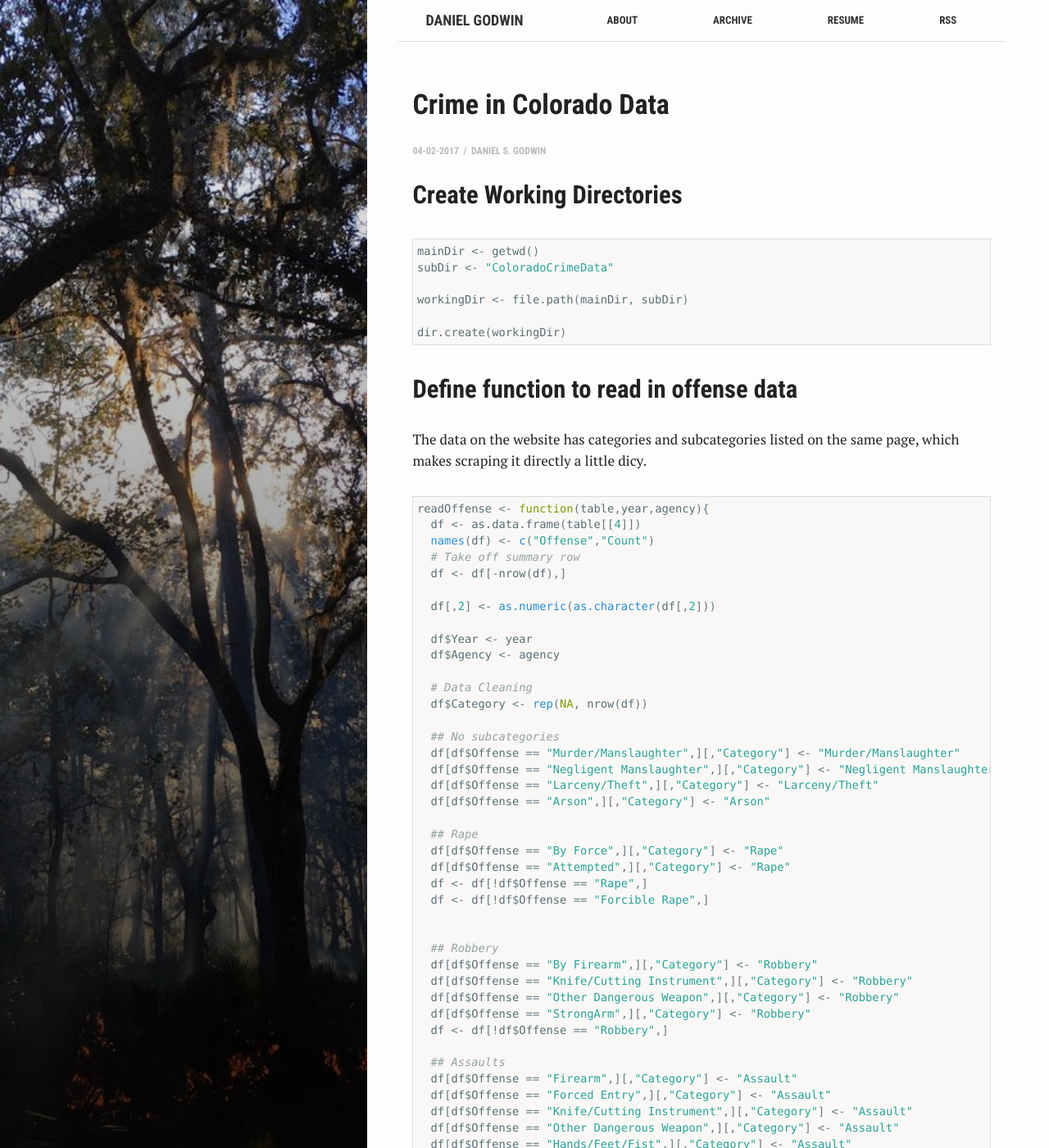
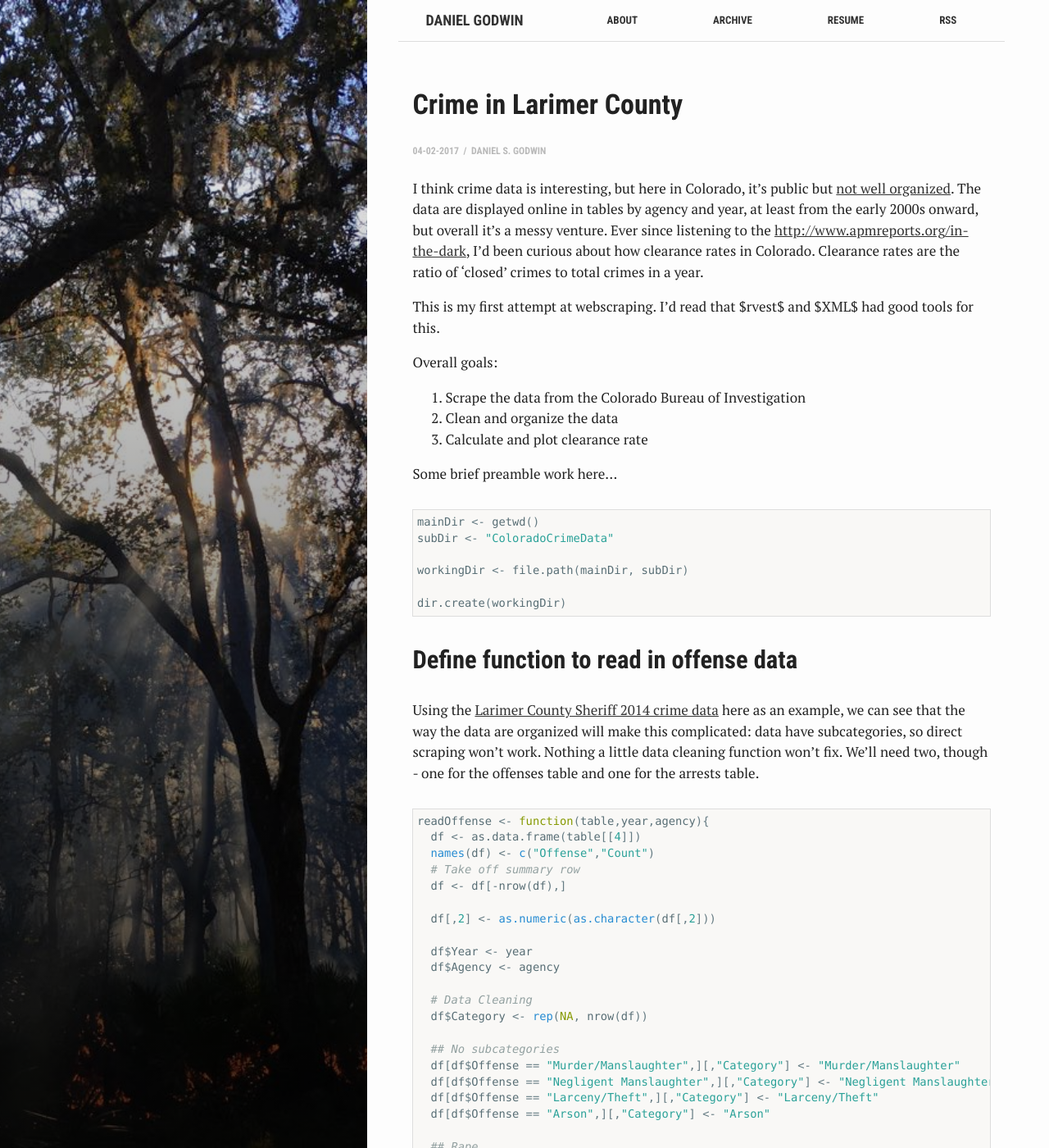
Before and after one commit to danielg7/danielg7.github.io, a Jekyll site: the page built from _posts/2017-04-04-PlayingWithCrimeData.md, in a window 1280 px wide and 1400 px high. Shown: the whole window at 82% size. Built offline with Jekyll 4.4.1, drawn with Linux system fonts in a browser that asks for light colours; some of the changed text lies outside the part shown.

Commit message:
Redone plots

````diff
--- a/_posts/2017-04-04-PlayingWithCrimeData.md
+++ b/_posts/2017-04-04-PlayingWithCrimeData.md
@@ -1,5 +1,5 @@
 ---
-title: "Crime in Colorado Data"
+title: "Crime in Larimer County"
 author: "Daniel S. Godwin"
 date: 2017-02-04 19:38:00 +0700
 output: github_document
@@ -8,9 +8,18 @@
 
 ---
 
+I think crime data is interesting, but here in Colorado, it's public but [not well organized](http://crimeinco.cbi.state.co.us/). The data are displayed online in tables by agency and year, at least from the early 2000s onward, but overall it's a messy venture. Ever since listening to the [http://www.apmreports.org/in-the-dark]('In The Dark' podcast), I'd been curious about how clearance rates in Colorado. Clearance rates are the ratio of 'closed' crimes to total crimes in a year.
+
+This is my first attempt at webscraping. I'd read that $rvest$ and $XML$ had good tools for this.
+
+Overall goals:
+1. Scrape the data from the Colorado Bureau of Investigation
+2. Clean and organize the data
+3. Calculate and plot clearance rate
 
 
-## Create Working Directories
+
+Some brief preamble work here...
 
 
 ```r
@@ -24,7 +33,8 @@
 
 ## Define function to read in offense data
 
-The data on the website has categories and subcategories listed on the same page, which makes scraping it directly a little dicy.
+Using the [Larimer County Sheriff 2014 crime data](http://crimeinco.cbi.state.co.us/cic2k14/agencydetails.php?id=136) here as an example, we can see that the way the data are organized will make this complicated: data have subcategories, so direct scraping won't work. Nothing a little data cleaning function won't fix. We'll need two, though - one for the offenses table and one for the arrests table.
+
 
 
 ```r
@@ -53,7 +63,6 @@
   df[df$Offense == "Attempted",][,"Category"] <- "Rape"
   df <- df[!df$Offense == "Rape",]
   df <- df[!df$Offense == "Forcible Rape",]
-
 
   ## Robbery
   df[df$Offense == "By Firearm",][,"Category"] <- "Robbery"
@@ -93,6 +102,8 @@
 
 ## Create function to read in arrest data
 
+Once again, it's necessary to read in and clean the data.
+
 
 ```r
 readArrests <- function(table,year,agency){
@@ -111,6 +122,12 @@
 
 }
 ```
+
+## Download the Data
+
+I used a mix of $dplyr$ and $rvest$ for most of this. Although $for$ loops aren't the most efficient tool in R, it seems like the easiest way to go about it. The agency id field in the link corresponds to Larimer County Sherriff Department, and year iterates from 2005-2014.
+
+Once it reads in the data, it dumps it into the agency appropriate directory so that we can then reload it without bothering with their servers.
 
 
 ```r
@@ -159,6 +176,9 @@
 }
 ```
 
+## Read In The Data
+
+Now that we have cleaned local copies, let's reread them and combine them.
 
 
 ```r
@@ -186,11 +206,10 @@
 Offenses$Count <- as.numeric(Offenses$Count)
 ```
 
-```r
-#Arrests$Year <- as.Date(strptime(as.character(Arrests$Year), "%Y"))
-```
+## Summarize
 
-## Summarize
+Time to calculate some summary statistics (thanks to $dplyr$) and recombine the data into some new dataframes for visualizing.
+
 
 ```r
 summaryArrests <- Arrests %>%
@@ -213,11 +232,15 @@
 
 compare$clearance <- compare$totalArrests / compare$totalOffenses
 ```
-## Brief Analysis Plots
 
+## Plots
 
-![plot of chunk pressure](../figs/pressure-1.png)
+Great! Let's look first at our overall crime stats:
 
+![plot of chunk crime_Summary](../figs/crime_Summary-1.png)
 
+...and now our clearance rate:
 
-![plot of chunk pressure](../figs/pressure-2.png)
+![plot of chunk crime_clearanceRate](../figs/crime_clearanceRate-1.png)
+
+So the Larimer County Sheriff Department has an average clearance rate of `mean(compare$clearance)`, with not much variation around that per year. Neat!
````
Also changed, not shown: figs/crime_Summary-1.png (added), figs/crime_clearanceRate-1.png (added).
